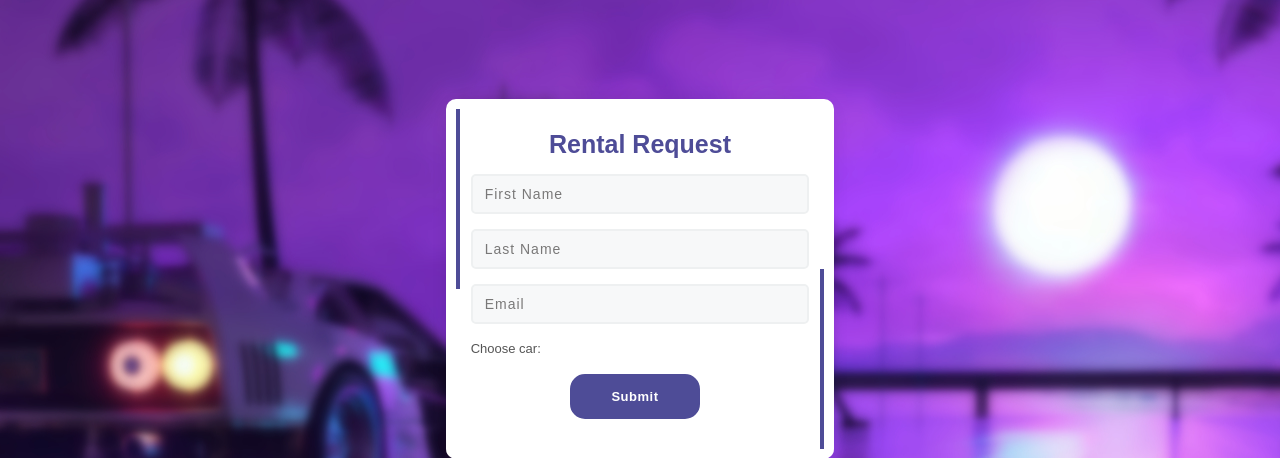
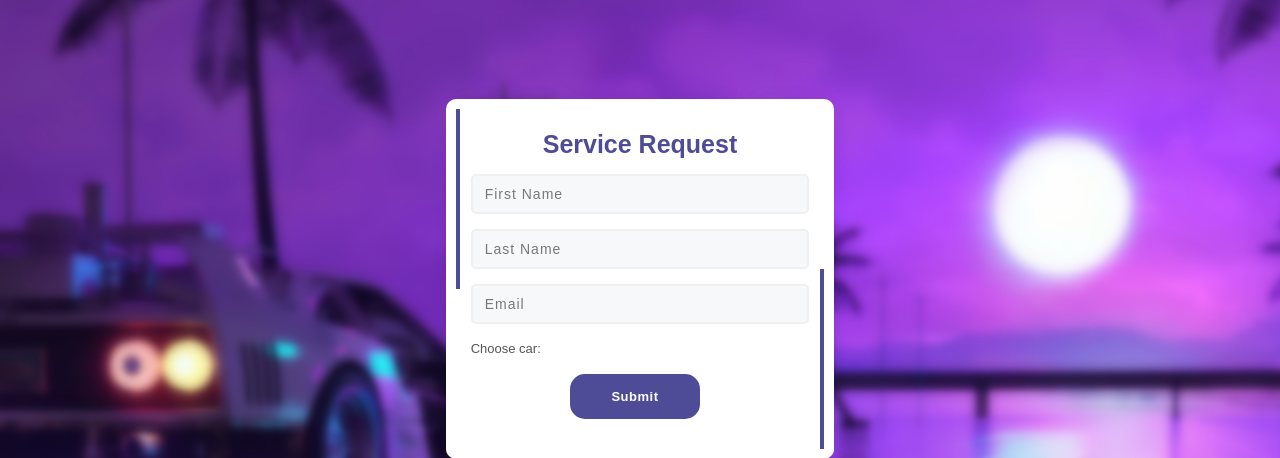
Before and after one commit to zTMXz/EV_Chargers, a Django app: template EV_rent/templates/EV_rent/service_request.html in a window 1280 px wide. Shown: the part 56-514 px from the top of the page. Run offline with Django 4.2, Linux system fonts and the light colour scheme; the template is opened without the code that fills it, so the values that code supplies are empty; some libraries are stand-ins or nearby versions.

Commit message:
title change

```diff
--- a/EV_rent/templates/EV_rent/service_request.html
+++ b/EV_rent/templates/EV_rent/service_request.html
@@ -15,7 +15,7 @@
 
         <div class="offset-md-4 col-md-4 offset-sm-3 col-sm-6">
             <div class="form-container">
-                <h3 class="title">Rental Request</h3>
+                <h3 class="title">Service Request</h3>
 
                 <form class="form-horizontal" method="post" enctype="multipart/form-data">
                     {% csrf_token %}
```
